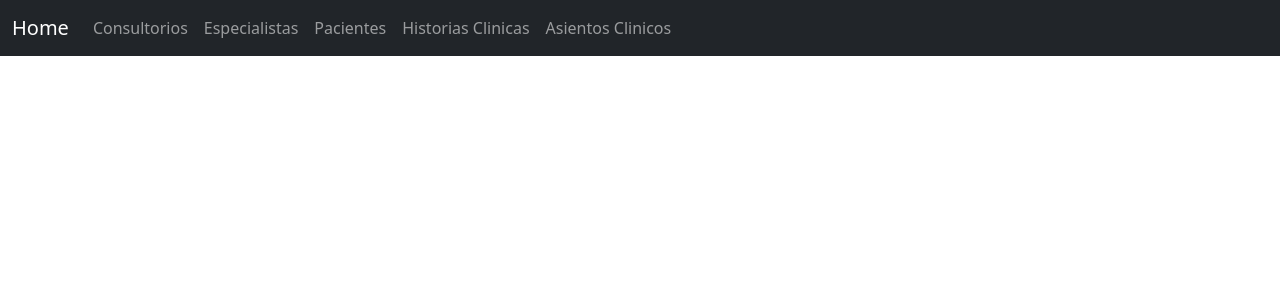
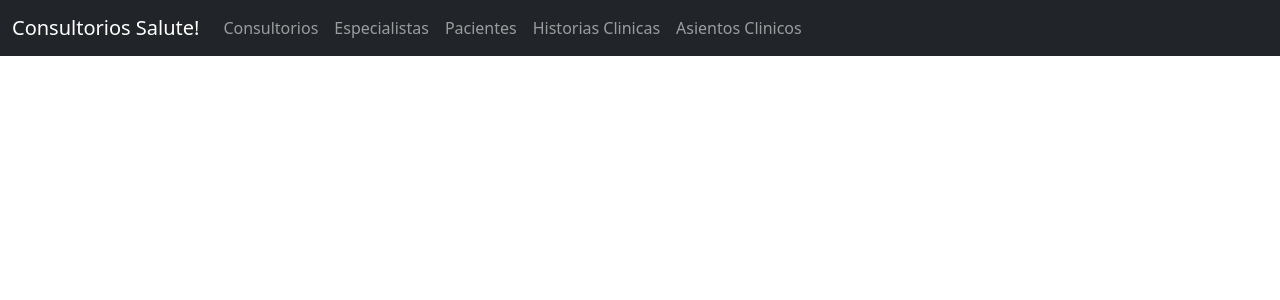
Before and after one commit to ldelregueromartinez/create-react-app, a React (Create React App) app: page / in a window 1280 px wide. Shown: the top 300 px of the page. Built offline with nearby package versions, Linux system fonts and the light colour scheme.

Commit message:
avance12

```diff
--- a/src/components/Menu.jsx
+++ b/src/components/Menu.jsx
@@ -5,7 +5,7 @@ export const Menu = () => {
   return (
     <nav className="navbar navbar-expand-lg bg-dark" data-bs-theme="dark">
   <div className="container-fluid">
-    <a className="navbar-brand" href="/consultorios">Home</a>
+    <a className="navbar-brand" href="/consultorios">Consultorios Salute!</a>
     <button className="navbar-toggler" type="button" data-bs-toggle="collapse" data-bs-target="#navbarSupportedContent" aria-controls="navbarSupportedContent" aria-expanded="false" aria-label="Toggle navigation">
       <span className="navbar-toggler-icon"></span>
     </button>
```
